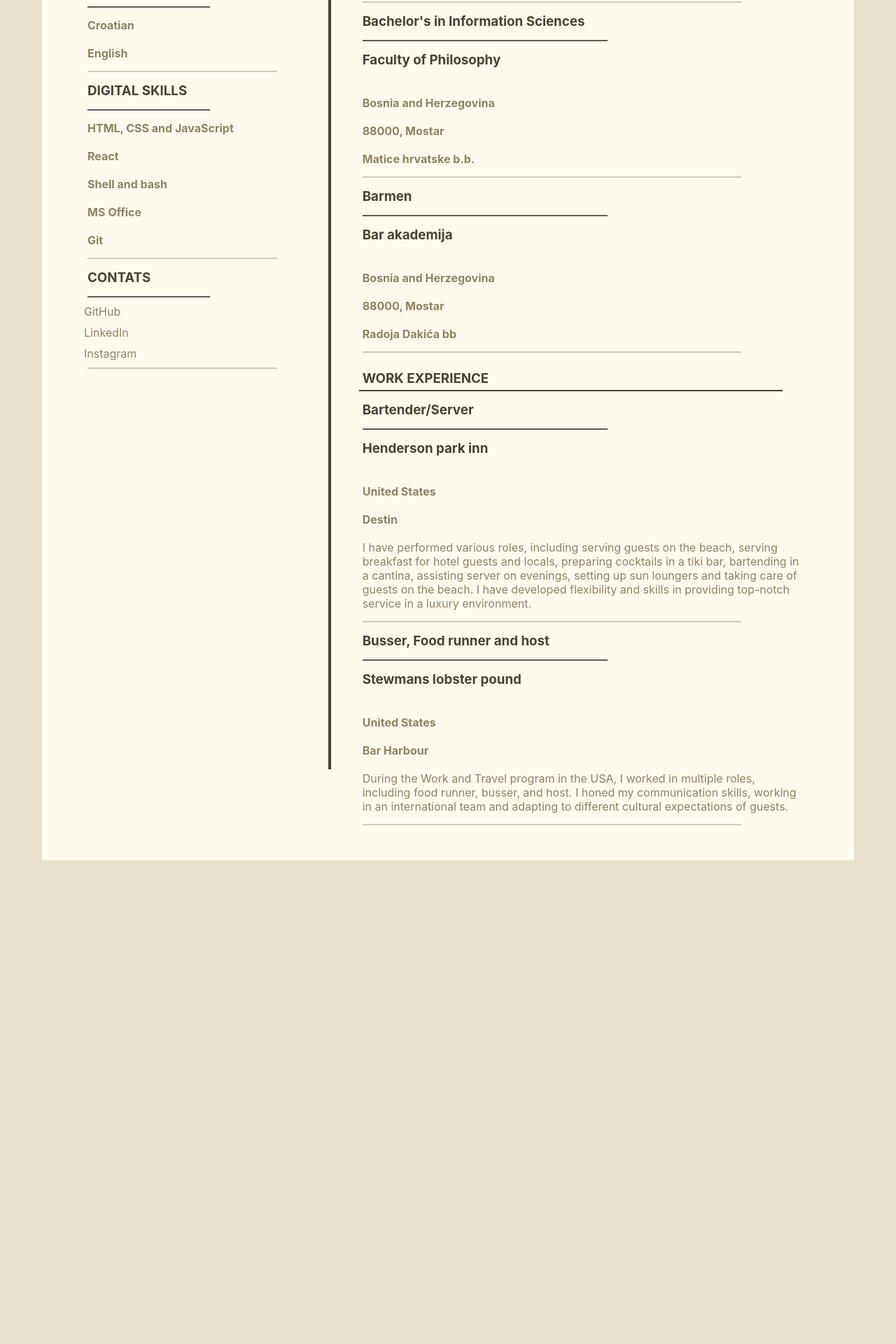
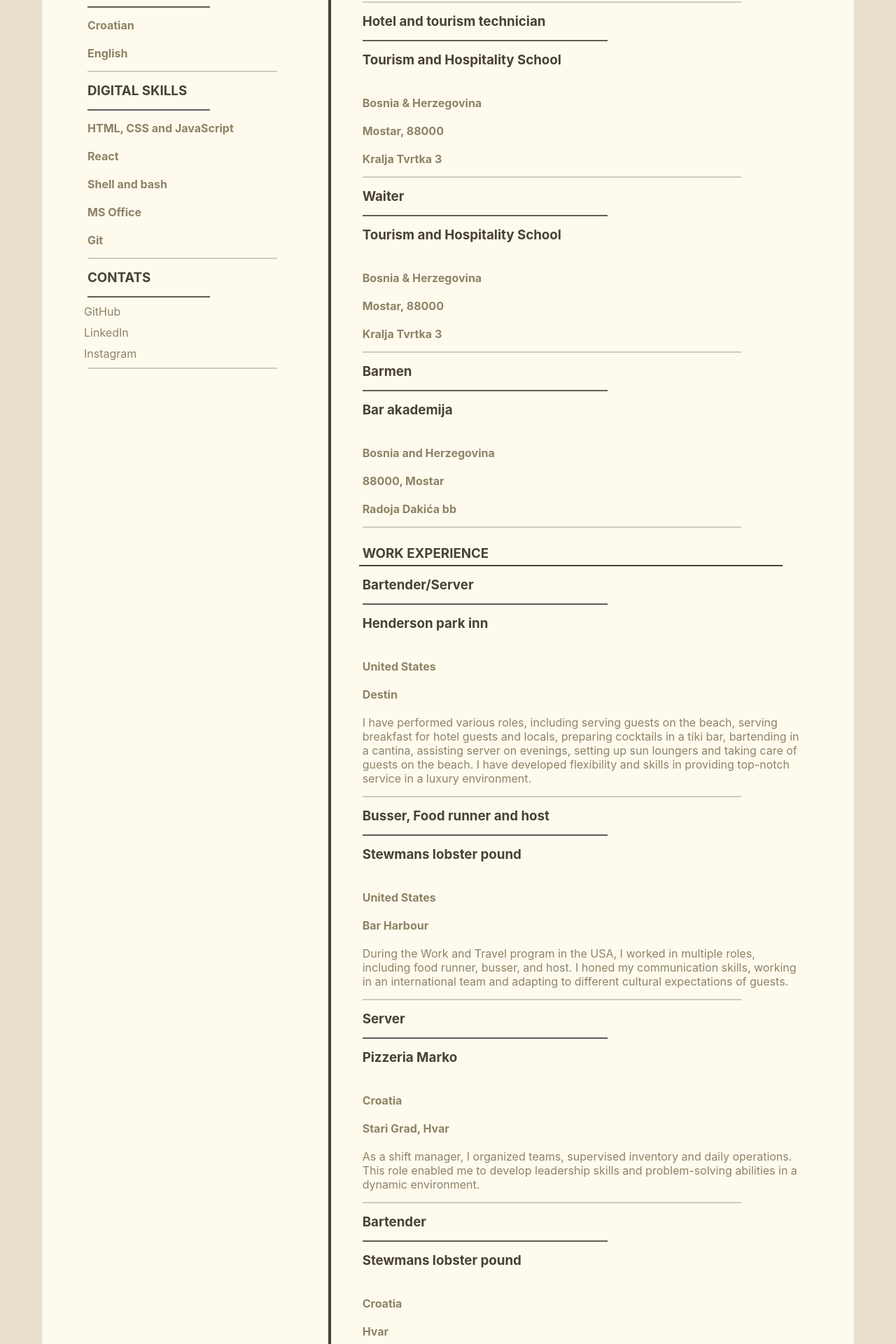
Before and after one commit to CookieCookieAlex/Resume, a React (Vite) app: page / in a window 1280 px wide. Shown: the part 780-2700 px from the top of the page at 70% size. Before the commit the page ends 2039 px from the top, so only its background shows below. Built offline with nearby package versions, Linux system fonts and the light colour scheme.

Commit message:
data update

```diff
--- a/src/ResumeData.js
+++ b/src/ResumeData.js
@@ -8,21 +8,30 @@ export const ResumeData = {
   ],
   education: [
     {
-      title: "Master's in Information Sciences",
+      title: "Bachelor's in Information Sciences",
       college: "Faculty of Philosophy",
-      dateOfCompletion: "Ongoing",
+      dateOfCompletion: "May 2024",
       address: "Matice hrvatske b.b.",
       city: "88000, Mostar",
       country: "Bosnia and Herzegovina",
     },
     {
-      title: "Bachelor's in Information Sciences",
-      college: "Faculty of Philosophy",
-      dateOfCompletion: "October 2024",
-      address: "Matice hrvatske b.b.",
-      city: "88000, Mostar",
-      country: "Bosnia and Herzegovina",
+    title: "Hotel and tourism technician",
+    college: "Tourism and Hospitality School",
+    dateOfCompletion: "Jun 2019",
+    address: "Kralja Tvrtka 3",
+    city: "Mostar, 88000",
+    country: "Bosnia & Herzegovina",
   },
+  {
+    title: "Waiter",
+    college: "Tourism and Hospitality School",
+    dateOfCompletion: "Jun 2016",
+    address: "Kralja Tvrtka 3",
+    city: "Mostar, 88000",
+    country: "Bosnia & Herzegovina",
+  },
+
   {
     title: "Barmen",
     college: "Bar akademija",
@@ -48,7 +57,7 @@ export const ResumeData = {
       title: "Personal Portfolio",
       date: "2024",
       description: "Personal Portfolio",
-      link: "https://github.com/LeonardoMiscevic/Portfolio",
+      link: "https://github.com/CookieCookieAlex/Resume",
     },
   ],
   workExperience: [
@@ -70,6 +79,58 @@ export const ResumeData = {
       description:
         "During the Work and Travel program in the USA, I worked in multiple roles, including food runner, busser, and host. I honed my communication skills, working in an international team and adapting to different cultural expectations of guests.",
     },
+    {
+      title: "Server",
+      company: "Pizzeria Marko",
+      city: "Stari Grad, Hvar",
+      country: "Croatia",
+      dateOfCompletion: "May 2022 - Oct 2022",
+      description:
+        "As a shift manager, I organized teams, supervised inventory and daily operations. This role enabled me to develop leadership skills and problem-solving abilities in a dynamic environment.",
+    },
+    {
+      title: "Bartender",
+      company: "Stewmans lobster pound",
+      city: "Hvar",
+      country: "Croatia",
+      dateOfCompletion: "Jun 2021 - Oct 2021",
+      description:
+        "I worked as a bartender at a luxury beach club, specializing in preparing cocktails and luxury food.",
+    },
+    {
+      title: "Server",
+      company: "Pizzeria Marko",
+      city: "Hvar",
+      country: "Croatia",
+      dateOfCompletion: "Jun 2019 - Oct 2020",
+      description:
+        "As the head waiter, I led a team of waiters and was responsible for coordinating the work of the kitchen and serving. We served pizzas, meat dishes and fish, with a special emphasis on the presentation of wine and drinks. I gained strong organizational skills and the ability to lead a team. I worked for two seasons.",
+    },
+    {
+      title:"Server",
+      company:"Jurin Podrum",
+      city:"Stari Grad, Hvar",
+      country:"Croatia",
+      dateOfCompletion:"April 2018 - Oct 2018",
+      description:" I worked in a family restaurant, where I gained experience serving local food and drinks. Although there was no professional advancement in this job, I gained additional experience working with guests in a traditional setting.",
+    },
+    {
+      title:"Server",
+      company:"Simple",
+      city:"Stari Grad, Hvar",
+      country:"Croatia",
+      dateOfCompletion:"April 2017 - Oct 2017",
+      description:"In this bistro, I worked as a server and bartender in shifts with a colleague. The focus was on serving breakfast and fast food menus quickly and efficiently. I learned how to work under pressure and develop multitasking skills in a busy environment.",
+    },
+    {
+      title:"Server",
+      company:"Pinetta",
+      city:"Stari Grad, Hvar",
+      country:"Croatia",
+      dateOfCompletion:"July 2016 - Oct 2016",
+      description:"I started as a bartender and soon took on the role of head waiter. I was responsible for the professional presentation of Hvar wines and serving seafood specialties. I gained skills in quality service, managing stressful situations and maintaining high standards of service.",
+    },
+
     // Add the remaining work experiences here...
   ],
   contact: [
```
Lines whose indentation alone changed are shown as unchanged.
